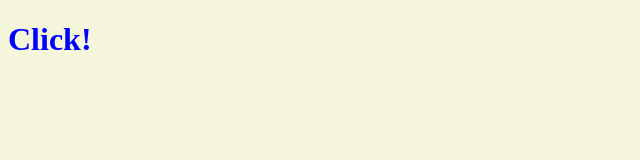
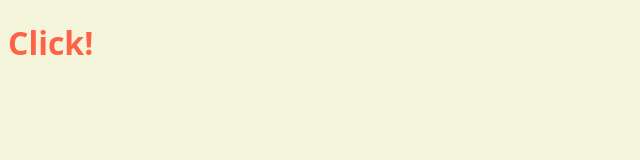
Before and after one commit to Hawardshin/vanilla_js, a plain HTML site: page second/index.html in a window 1280 px wide. Both pictures are taken after a click on the element "Click!". Shown: the whole page, without its empty margins (0-640 px from the left). Drawn offline with Linux system fonts and the light colour scheme.

Commit message:
chapter 3 css with js

```diff
--- a/second/index.html
+++ b/second/index.html
@@ -10,8 +10,8 @@
   <body>
 		<!-- <h1 autofocus class = "hello" id="title">Grab me!</h1> --> <!-- first -->
 		<div class="hello">
-			<h1>Click!</h1>
+			<h1 class="sexy-font">Click!</h1>
 		</div>
-    <script src = "app.js"></script>
+    <script src = "withCss.js"></script>
   </body>
 </html>
--- a/second/style.css
+++ b/second/style.css
@@ -1,3 +1,15 @@
 body{
   background-color: beige;
 }
+
+h1{
+  color : cornflowerblue;
+  transition : color .5s ease-in-out;
+}
+
+.active {
+  color : tomato;
+}
+.sexy-font{
+  font-family: system-ui, -apple-system, BlinkMacSystemFont, 'Segoe UI', Roboto, Oxygen, Ubuntu, Cantarell, 'Open Sans', 'Helvetica Neue', sans-serif;
+}
--- /dev/null
+++ b/second/withCss.js
@@ -0,0 +1,7 @@
+const h1 = document.querySelector("div.hello:first-child h1");
+
+function handleTitleClick(){
+  h1.classList.toggle("active");
+}
+
+h1.addEventListener("click", handleTitleClick);
```
Also changed, not shown: second/withoutCss.js (renamed from second/app.js).
